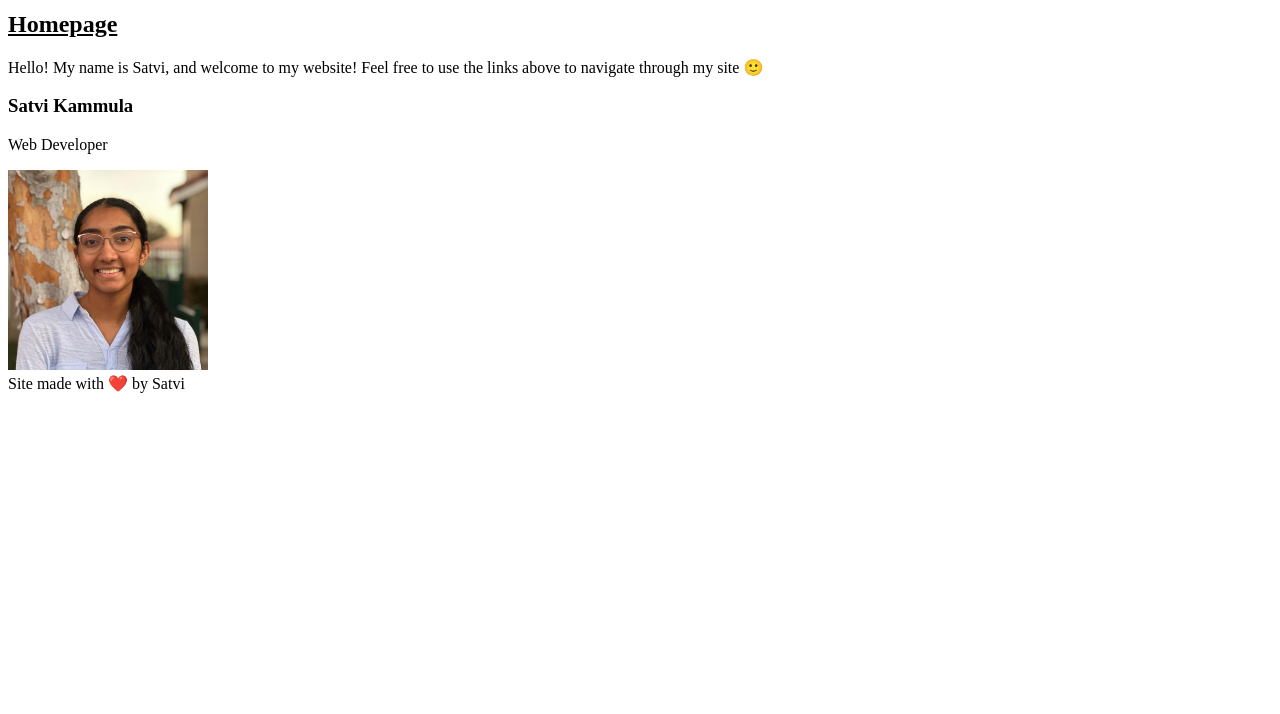
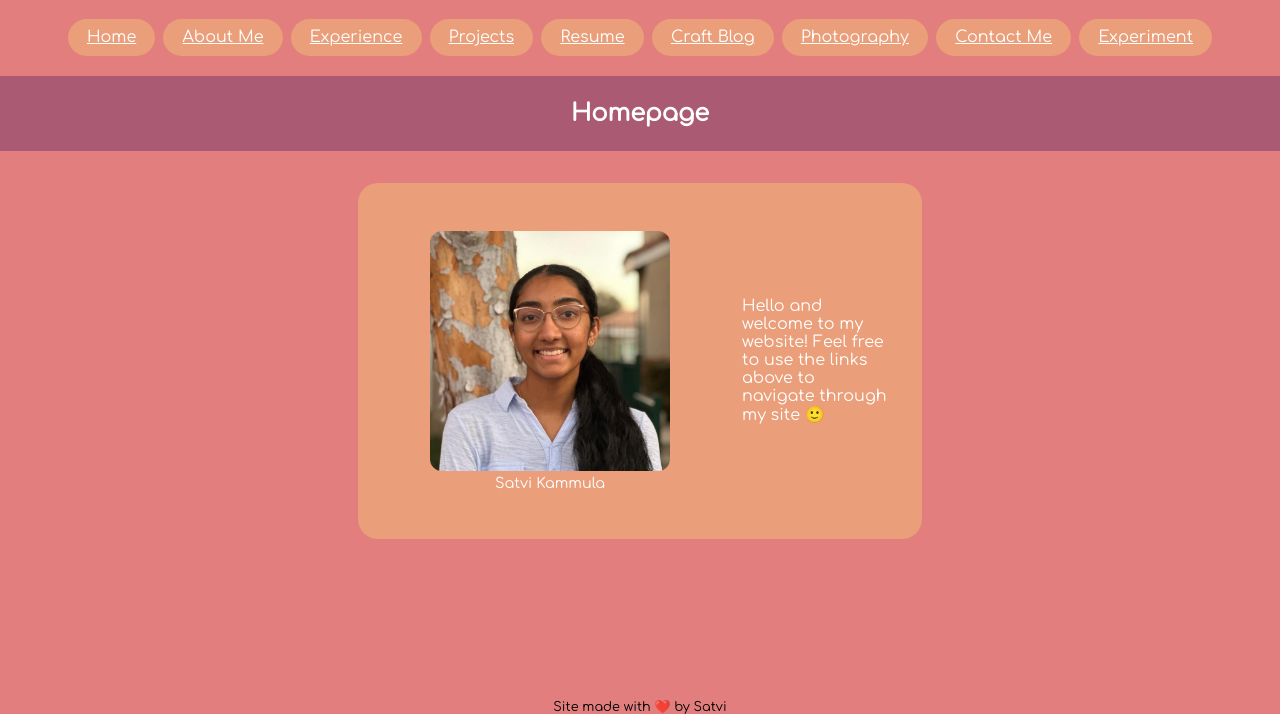
Before and after one commit to satvikak/cse134-hw3, a plain HTML site: page index.html in a window 1280 px wide. Shown: the part 107-821 px from the top of the page. Before the commit the page ends 800 px from the top, so only its background shows below. Drawn offline with Linux system fonts and the light colour scheme.

Commit message:
Include basic elementary CSS styling across all pages

```diff
--- a/index.html
+++ b/index.html
@@ -20,6 +20,8 @@
         // Register the custom element
         customElements.define("hello-world", HelloWorld);
     </script>
+    <link rel="stylesheet" href="./styles.css" media="screen">
+    <link href="https://fonts.googleapis.com/css2?family=Comfortaa&display=swap" rel="stylesheet" />
 </head>
 
 <body>
@@ -29,35 +31,36 @@
     <header>
         <h1>Satvi's Personal Portfolio</h1>
         <nav>
-            <a href="./index.html">Home</a> |
-            <a href="./about.html">About Me</a> |
-            <a href="./experience.html">Experience</a> |
-            <a href="./projects.html">Projects</a> |
-            <a href="./resume.html">Resume</a> |
-            <a href="./craftBlog.html">Craft Blog</a> |
-            <a href="./photography.html">Photography</a> |
+            <a href="./index.html">Home</a>
+            <a href="./about.html">About Me</a>
+            <a href="./experience.html">Experience</a>
+            <a href="./projects.html">Projects</a>
+            <a href="./resume.html">Resume</a>
+            <a href="./craftBlog.html">Craft Blog</a>
+            <a href="./photography.html">Photography</a>
             <a href="./contact.html">Contact Me</a>
             <a href="./experiment.html">Experiment</a>
         </nav>
     </header>
 
     <main>
+        <div>
+            <h2>Homepage</h2>
 
-        <div>
             <section>
-                <h2><u>Homepage</u></h2>
-                <p>Hello! My name is Satvi, and welcome to my website! Feel free to use the links above to navigate through my site 🙂</p>
             </section>
 
-            <profile-card name="Satvi Kammula" role="Web Developer" image-src="./images/Satvi.jpeg">
-                <h3>Satvi Kammula</h3>
-                <p>Web Developer</p>
-                <img src="./images/Satvi.jpeg" height="200" width="200" alt="Satvi's Profile Pic"/>
-                <!-- <div class="social">
-                    <a href="https://www.linkedin.com/in/satvi-kammula/"><img src="./images/linkedin.png" alt="Linkedin Icon" /></a>
-                    <a href="https://www.github.com/satvikak"><img src="./images/github.png" alt="Github Icon"/></a>
-                </div> -->
-            </profile-card>
+            <section class="pageInfo">
+                <figure>
+                    <img src="./images/Satvi.jpeg" alt="Satvi's Profile Pic"/>
+                        <!-- <div class="social">
+                            <a href="https://www.linkedin.com/in/satvi-kammula/"><img src="./images/linkedin.png" alt="Linkedin Icon" /></a>
+                            <a href="https://www.github.com/satvikak"><img src="./images/github.png" alt="Github Icon"/></a>
+                        </div> -->
+                        <figcaption> Satvi Kammula </figcaption>
+                </figure>
+                <p>Hello and welcome to my website! Feel free to use the links above to navigate through my site 🙂</p>
+            </section>
         </div>
     </main>
 
--- /dev/null
+++ b/styles.css
@@ -0,0 +1,69 @@
+body {
+  font-family: 'Comfortaa', sans-serif;
+  background-color: #E27E7E;
+  color: white;
+  margin: 0;
+  padding: 0;
+}
+
+h1 {
+  background-color: #AB5A74;
+  padding: 1.5rem;
+  text-align: center;
+}
+
+h2 {
+  background-color: #AB5A74;
+  padding: 1.5rem;
+  text-align: center;
+}
+
+nav {
+    display: flex;
+    flex-wrap: wrap;
+    gap: 0.5rem;
+    justify-content: center;
+}
+
+nav a {
+    display: inline-block;
+    background-color: #EA9E79;
+    color: white;
+    padding: 0.6rem 1.2rem;
+    border-radius: 999px;
+    font-weight: 500;
+}
+
+nav a:hover {
+    background-color: #c03e68;
+    transform: translateY(2px);
+}
+
+.pageInfo {
+  background-color: #EA9E79;
+  border-radius: 20px;
+  padding: 2rem;
+  margin: 2rem auto;
+  max-width: 500px;
+
+  display: flex;
+  align-items: center;
+  gap: 2rem;
+}
+
+.pageInfo img {
+    border-radius: 12px;
+    height: 30dvh;
+}
+
+.pageInfo figcaption {
+  font-size: 0.9rem;
+  text-align: center;
+}
+
+footer {
+  text-align: center;
+  font-size: 0.8rem;
+  color: black;
+  padding: 8rem 0 0 0;
+}
```
Also changed, not shown: about.html (+2 -1 lines), contact.html (+2 -0 lines), craftBlog.html (+2 -0 lines), experience.html (+2 -0 lines), experiment.html (+2 -0 lines), photography.html (+2 -0 lines), projects.html (+2 -0 lines), resume.html (+2 -0 lines).
